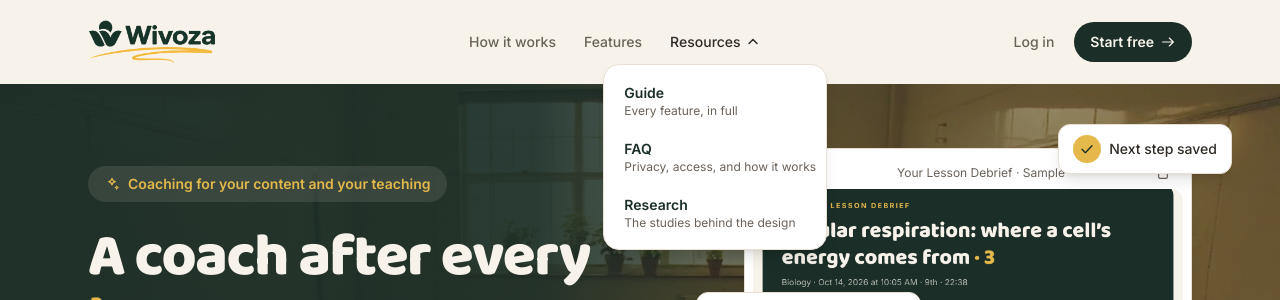
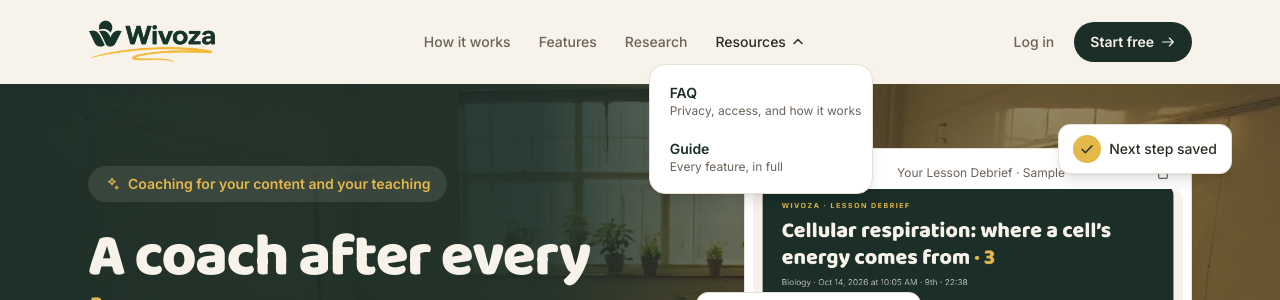
Before and after one commit to ttopcuoglu/classcoach, a React (Vite) app in the folder web/: page / in a window 1280 px wide. Both pictures are taken after a click on the button "Resources". Shown: the top 300 px of the page. Built offline with nearby package versions, Linux system fonts and the light colour scheme; no server answers.

Commit message:
Home menu: Research on its own, FAQ before Guide
Co-Authored-By: Claude Opus 5.5 <noreply@anthropic.com>

```diff
--- a/web/src/pages/Landing.tsx
+++ b/web/src/pages/Landing.tsx
@@ -416,10 +416,12 @@ export default function Landing({ onSignedIn }: { onSignedIn: () => void }) {
       <header className="bg-cream">
         <div className="mx-auto flex w-full max-w-6xl items-center justify-between px-6 py-5">
           <img src="/logo/wivoza-lockup-light.png" alt="Wivoza" className="h-11 w-auto" />
-          {/* Five items, not eight: the three reading pages share one
-              Resources menu, and "Why Wivoza" is a scroll away on the page
-              itself (it stays in the phone menu). Eight links in a row read as
-              a wall at laptop width. */}
+          {/* Story order: what it is, what it does, why to trust it, then the
+              reading pages. Research stands alone because a school leader
+              deciding on Wivoza looks for it; Guide and FAQ share one Resources
+              menu, FAQ first since privacy is the first question a school
+              asks. "Why Wivoza" is a scroll away on the page itself (it stays
+              in the phone menu). Eight links in a row read as a wall. */}
           <nav className="hidden items-center gap-7 whitespace-nowrap text-sm font-medium text-ink-soft lg:flex">
             <a href="#how-it-works" className="hover:text-ink">
               How it works
@@ -427,6 +429,9 @@ export default function Landing({ onSignedIn }: { onSignedIn: () => void }) {
             <a href="#what-you-can-do" className="hover:text-ink">
               Features
             </a>
+            <Link to="/research" className="hover:text-ink">
+              Research
+            </Link>
             <div className="group relative">
               <button
                 type="button"
@@ -443,9 +448,8 @@ export default function Landing({ onSignedIn }: { onSignedIn: () => void }) {
               <div className="invisible absolute left-1/2 top-full z-20 -translate-x-1/2 pt-3 opacity-0 transition-opacity group-focus-within:visible group-focus-within:opacity-100 group-hover:visible group-hover:opacity-100">
                 <div className="flex w-56 flex-col rounded-2xl border border-hairline bg-cream-card p-2 shadow-lg">
                   {[
+                    { to: '/faq', label: 'FAQ', sub: 'Privacy, access, and how it works' },
                     { to: '/guide', label: 'Guide', sub: 'Every feature, in full' },
-                    { to: '/faq', label: 'FAQ', sub: 'Privacy, access, and how it works' },
-                    { to: '/research', label: 'Research', sub: 'The studies behind the design' },
                   ].map((r) => (
                     <Link key={r.to} to={r.to} className="rounded-xl px-3 py-2.5 hover:bg-cream">
                       <span className="block font-semibold text-forest">{r.label}</span>
@@ -515,18 +519,18 @@ export default function Landing({ onSignedIn }: { onSignedIn: () => void }) {
               Research
             </Link>
             <Link
+              to="/faq"
+              onClick={() => setMobileNavOpen(false)}
+              className="rounded-lg px-3 py-2.5 text-sm font-medium text-ink-soft hover:bg-cream hover:text-ink"
+            >
+              FAQ
+            </Link>
+            <Link
               to="/guide"
               onClick={() => setMobileNavOpen(false)}
               className="rounded-lg px-3 py-2.5 text-sm font-medium text-ink-soft hover:bg-cream hover:text-ink"
             >
               Guide
-            </Link>
-            <Link
-              to="/faq"
-              onClick={() => setMobileNavOpen(false)}
-              className="rounded-lg px-3 py-2.5 text-sm font-medium text-ink-soft hover:bg-cream hover:text-ink"
-            >
-              FAQ
             </Link>
           </nav>
         )}
```
